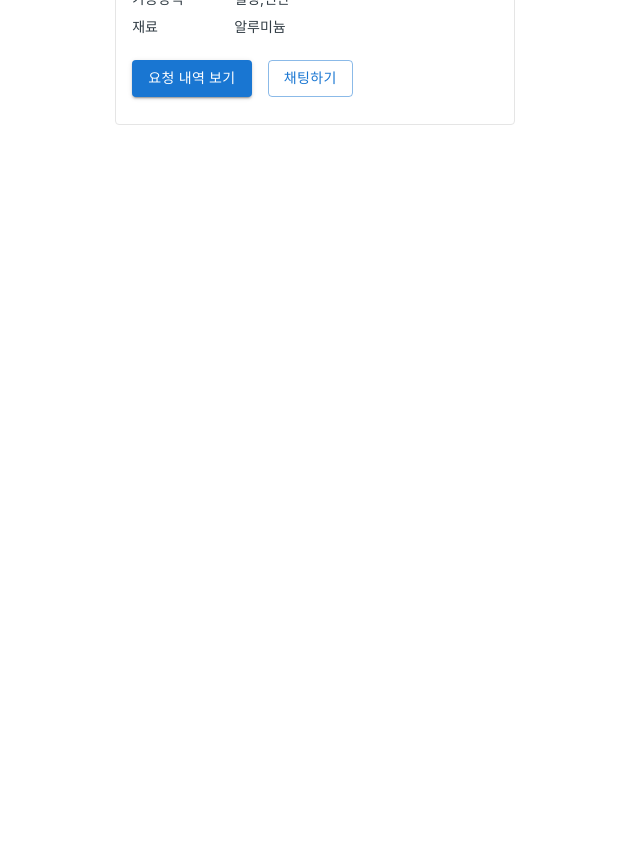
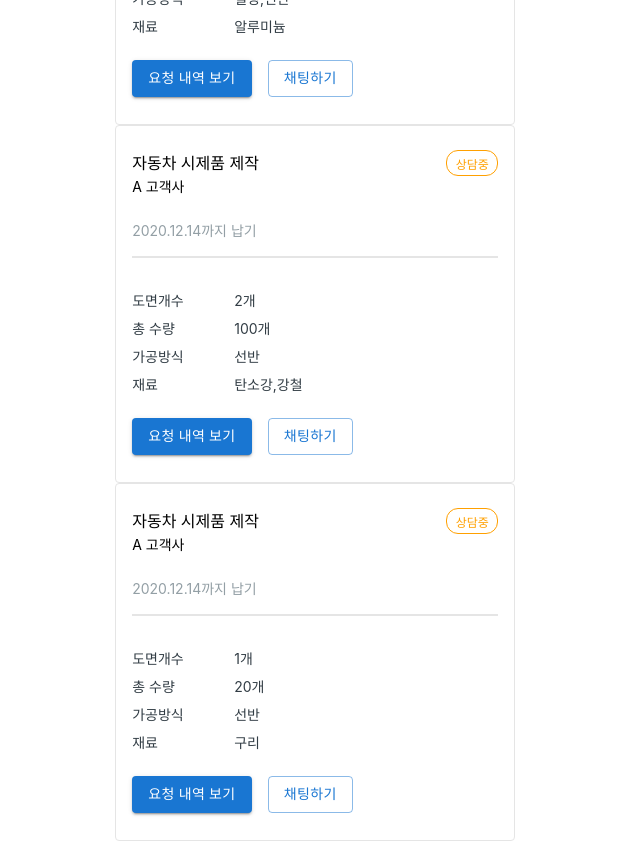
Before and after one commit to sangki2070/ateam-ventures, a React (Create React App) app in the folder ateam-hsk/: page / in a window 1280 px wide. Shown: the part 540-1381 px from the top of the page, without its empty margins (0-640 px from the left). Before the commit the page ends 800 px from the top, so only its background shows below. Built offline with nearby package versions, Linux system fonts and the light colour scheme; data requests are answered from the project's data file.

Commit message:
json data 연결 및 mapping

```diff
--- a/ateam-hsk/package.json
+++ b/ateam-hsk/package.json
@@ -11,6 +11,8 @@
     "@testing-library/jest-dom": "^5.16.1",
     "@testing-library/react": "^12.1.2",
     "@testing-library/user-event": "^13.5.0",
+    "axios": "^0.24.0",
+    "concurrently": "^6.5.0",
     "eslint-plugin-prettier": "^4.0.0",
     "react": "^17.0.2",
     "react-dom": "^17.0.2",
@@ -19,7 +21,7 @@
     "web-vitals": "^2.1.2"
   },
   "scripts": {
-    "start": "react-scripts start",
+    "start": "concurrently \"react-scripts start\" \"json-server --watch requests.json --port 4000\"",
     "build": "react-scripts build",
     "test": "react-scripts test",
     "eject": "react-scripts eject"
--- a/ateam-hsk/src/components/commons/card/01/Card01.tsx
+++ b/ateam-hsk/src/components/commons/card/01/Card01.tsx
@@ -86,7 +86,7 @@ const CardFooter = styled.div`
   margin-top: 24px;
 `;
 
-const Card01 = () => {
+const Card01 = (props: any) => {
   return (
     <CardItemWrapper>
       <CardHeader>
@@ -103,19 +103,19 @@ const Card01 = () => {
       <CardBody>
         <BodyItemWrapper>
           <CardItemTitle>도면개수</CardItemTitle>
-          <CardItemContents>2개</CardItemContents>
+          <CardItemContents>{props.el?.count}개</CardItemContents>
         </BodyItemWrapper>
         <BodyItemWrapper>
           <CardItemTitle>총 수량</CardItemTitle>
-          <CardItemContents>100개</CardItemContents>
+          <CardItemContents>{props.el?.amount}개</CardItemContents>
         </BodyItemWrapper>
         <BodyItemWrapper>
           <CardItemTitle>가공방식</CardItemTitle>
-          <CardItemContents>밀링,선반</CardItemContents>
+          <CardItemContents>{props.el?.method.join()}</CardItemContents>
         </BodyItemWrapper>
         <BodyItemWrapper>
           <CardItemTitle>재료</CardItemTitle>
-          <CardItemContents>알루미늄</CardItemContents>
+          <CardItemContents>{props.el?.material.join()}</CardItemContents>
         </BodyItemWrapper>
       </CardBody>
       <CardFooter>
--- a/ateam-hsk/src/components/units/dashboard/DashboardMain.container.tsx
+++ b/ateam-hsk/src/components/units/dashboard/DashboardMain.container.tsx
@@ -1,8 +1,39 @@
-import React from "react";
+import React, { useEffect, useState } from "react";
 import DashboardUI from "./DashboardMain.presenter";
+import axios from "axios";
 
 const DashboardContainer = () => {
-  return <DashboardUI />;
+  const request = "http://localhost:4000/requests";
+
+  const [renderData, setRenderData] = useState();
+  // interface Iprops {
+  //   id: number;
+  //   title: string;
+  //   client: string;
+  //   due: string;
+  //   count: number;
+  //   amount: number;
+  //   method: string[];
+  //   material: string[];
+  //   status: string;
+  // }
+
+  useEffect(() => {
+    try {
+      const fetchData = async () => {
+        const result = await axios.get(request);
+
+        setRenderData(result.data || undefined);
+      };
+      fetchData();
+    } catch (error) {
+      console.log(error);
+    }
+  }, []);
+
+  console.log(renderData);
+
+  return <DashboardUI renderData={renderData} />;
 };
 
 export default DashboardContainer;
--- a/ateam-hsk/src/components/units/dashboard/DashboardMain.presenter.tsx
+++ b/ateam-hsk/src/components/units/dashboard/DashboardMain.presenter.tsx
@@ -27,7 +27,7 @@ import Select02 from "../../commons/select/02/Select02";
 import Switch01 from "../../commons/switch/01/Switch01";
 import Card01 from "../../commons/card/01/Card01";
 
-const DashboardUI = () => {
+const DashboardUI = (props: any) => {
   return (
     <>
       <HeadWrapper>
@@ -62,7 +62,9 @@ const DashboardUI = () => {
           <Switch01 />
         </FilterWrapper>
         <CardWrapper>
-          <Card01 />
+          {props.renderData?.map((el: any) => (
+            <Card01 key={el.id} el={el} />
+          ))}
         </CardWrapper>
       </BodyWarpper>
     </>
```
Also changed, not shown: ateam-hsk/tsconfig.json (+138 -98 lines), 1 other file (tests, documents, lock files or other folders).
